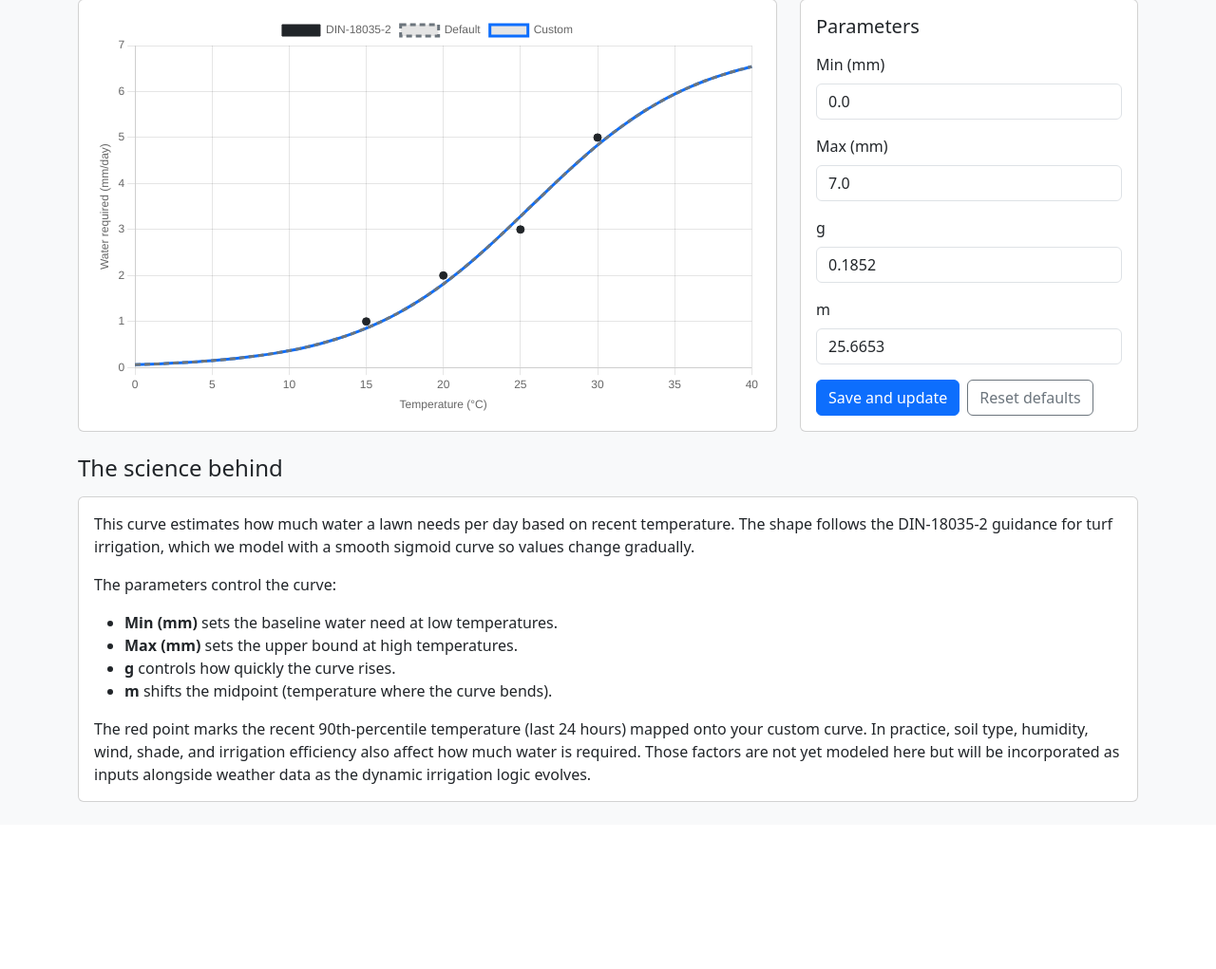
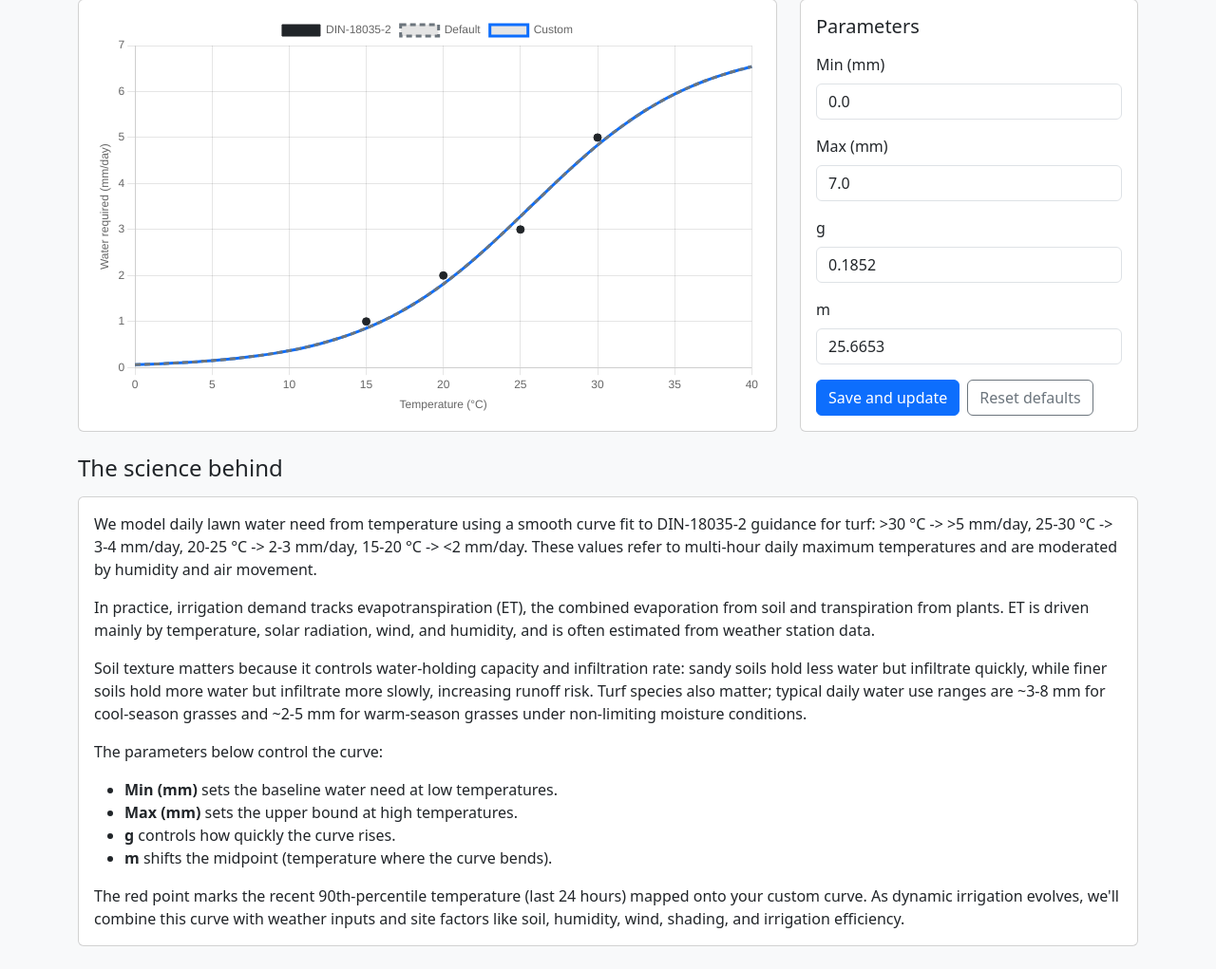
Before and after one commit to cafawo/rainwise, a Django app: page /curve/ in a window 1280 px wide. Shown: the part 131-1152 px from the top of the page at 95% size. Before the commit the page ends 976 px from the top, so only its background shows below. Run offline with Django 4.2, Linux system fonts and the light colour scheme; the visitor is signed in with stand-in values (Sample User, id 1); data that the repository does not hold is empty.

Commit message:
Enhance curve explanation: update irrigation logic details, clarify evapotranspiration factors, and improve soil texture and turf species information

```diff
--- a/templates/irrigation/curve.html
+++ b/templates/irrigation/curve.html
@@ -58,12 +58,27 @@
 <div class="card">
   <div class="card-body">
     <p class="mb-3">
-      This curve estimates how much water a lawn needs per day based on recent
-      temperature. The shape follows the DIN-18035-2 guidance for turf irrigation,
-      which we model with a smooth sigmoid curve so values change gradually.
+      We model daily lawn water need from temperature using a smooth curve fit to
+      DIN-18035-2 guidance for turf: &gt;30&nbsp;°C -> &gt;5&nbsp;mm/day, 25-30&nbsp;°C -> 3-4&nbsp;mm/day,
+      20-25&nbsp;°C -> 2-3&nbsp;mm/day, 15-20&nbsp;°C -> &lt;2&nbsp;mm/day. These values refer to multi-hour
+      daily maximum temperatures and are moderated by humidity and air movement.
     </p>
     <p class="mb-3">
-      The parameters control the curve:
+      In practice, irrigation demand tracks evapotranspiration (ET), the combined
+      evaporation from soil and transpiration from plants. ET is driven mainly by
+      temperature, solar radiation, wind, and humidity, and is often estimated from
+      weather station data.
+    </p>
+    <p class="mb-3">
+      Soil texture matters because it controls water-holding capacity and infiltration
+      rate: sandy soils hold less water but infiltrate quickly, while finer soils hold
+      more water but infiltrate more slowly, increasing runoff risk.
+      Turf species also matter; typical daily water use ranges are ~3-8&nbsp;mm for
+      cool-season grasses and ~2-5&nbsp;mm for warm-season grasses under non-limiting
+      moisture conditions.
+    </p>
+    <p class="mb-3">
+      The parameters below control the curve:
     </p>
     <ul class="mb-3">
       <li><strong>Min (mm)</strong> sets the baseline water need at low temperatures.</li>
@@ -73,10 +88,9 @@
     </ul>
     <p class="mb-0">
       The red point marks the recent 90th-percentile temperature (last 24 hours)
-      mapped onto your custom curve. In practice, soil type, humidity, wind,
-      shade, and irrigation efficiency also affect how much water is required.
-      Those factors are not yet modeled here but will be incorporated as inputs
-      alongside weather data as the dynamic irrigation logic evolves.
+      mapped onto your custom curve. As dynamic irrigation evolves, we'll combine
+      this curve with weather inputs and site factors like soil, humidity, wind,
+      shading, and irrigation efficiency.
     </p>
   </div>
 </div>
```
